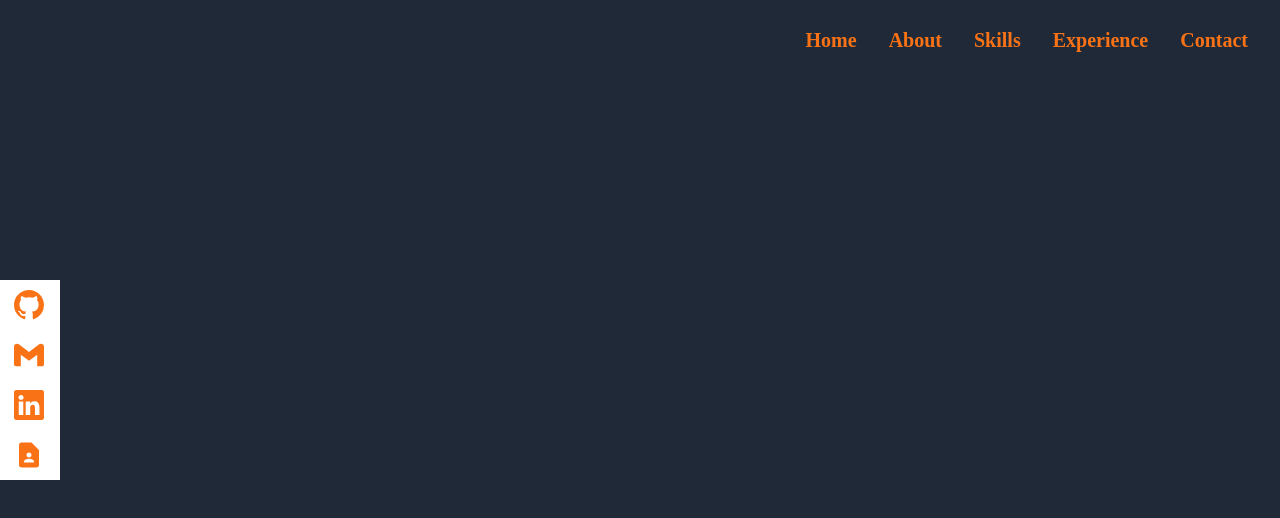
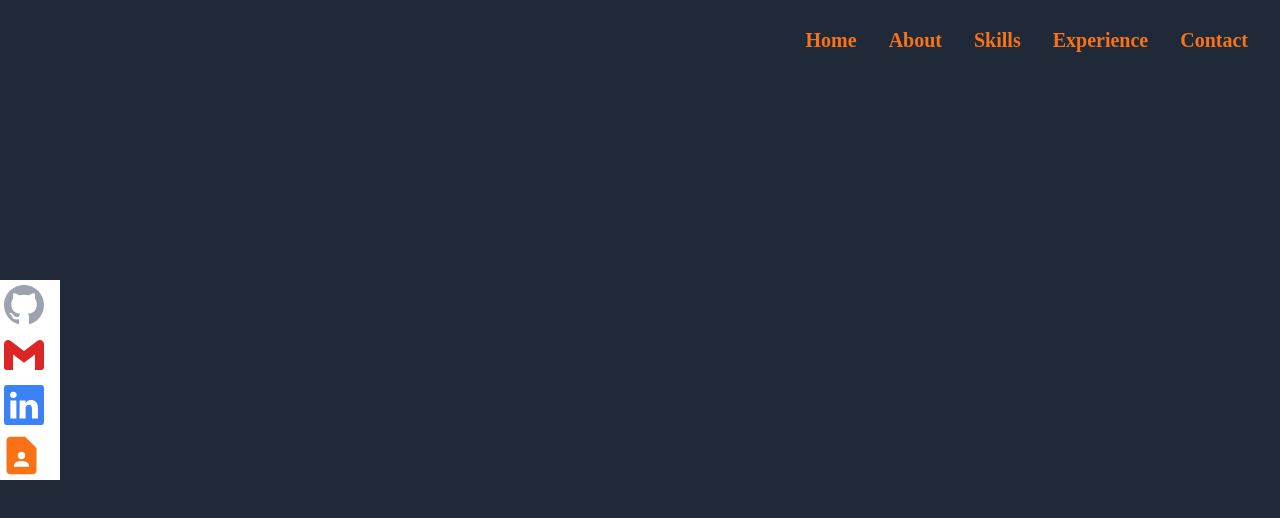
Before and after one commit to aftermath321/portfolio-michal, a React (Create React App) app: page / in a window 1280 px wide. Shown: the top 518 px of the page. Built offline with nearby package versions, Linux system fonts and the light colour scheme.

Commit message:
Social media buttons

```diff
--- a/src/components/Navbar.jsx
+++ b/src/components/Navbar.jsx
@@ -51,11 +51,11 @@ const Navbar = () => {
             {/* Side menu */}
             <div className='hidden fixed lg:flex left-0 top-[35%]'>
                 <ul>
-                    <li className='w-[160px] h-[50px] bg-white items-center justify-center flex ml-[-100px] duration-300 hover:ml-[-10px]'>
-                        <a href='/' className='flex justify-between items-center w-full '> Github <BsGithub size={30} /> </a></li>
-                    <li className='w-[160px] h-[50px] bg-white items-center justify-center flex ml-[-100px] duration-300 hover:ml-[-10px]'><a href='/' className='flex justify-between items-center w-full '> Email <SiGmail size={30} /> </a></li>
-                    <li className='w-[160px] h-[50px] bg-white items-center justify-center flex ml-[-100px] duration-300 hover:ml-[-10px]'><a href='/' className='flex justify-between items-center w-full '>  LinkedIn <BsLinkedin size={30} /> </a></li>
-                    <li className='w-[160px] h-[50px] bg-white items-center justify-center flex ml-[-100px] duration-300 hover:ml-[-10px]'><a href='/' className='flex justify-between items-center w-full '> Resume <MdContactPage size={30} /> </a></li>
+                    <li className='w-[160px] h-[50px] bg-white text-gray-400 items-center justify-center flex ml-[-100px] duration-300 hover:ml-[-10px]'>
+                        <a href='https://github.com/aftermath321' className='flex justify-between items-center w-full '> Github <BsGithub size={40} /> </a></li>
+                    <li className='w-[160px] h-[50px] bg-white text-red-600 items-center justify-center flex ml-[-100px] duration-300 hover:ml-[-10px]'><a href='mailto:' className='flex justify-between items-center w-full '> Email <SiGmail size={40} /> </a></li>
+                    <li className='w-[160px] h-[50px] bg-white text-blue-500 items-center justify-center flex ml-[-100px] duration-300 hover:ml-[-10px]'><a href='https://www.linkedin.com/in/micha%C5%82-kie%C5%82basa-48a28116a/' className='flex justify-between items-center w-full '>  LinkedIn <BsLinkedin size={40} /> </a></li>
+                    <li className='w-[160px] h-[50px] bg-white text items-center justify-center flex ml-[-100px] duration-300 hover:ml-[-10px]'><a href='/' className='flex justify-between items-center w-full '> Resume <MdContactPage size={45} /> </a></li>
                 </ul>
 
             </div>
```
